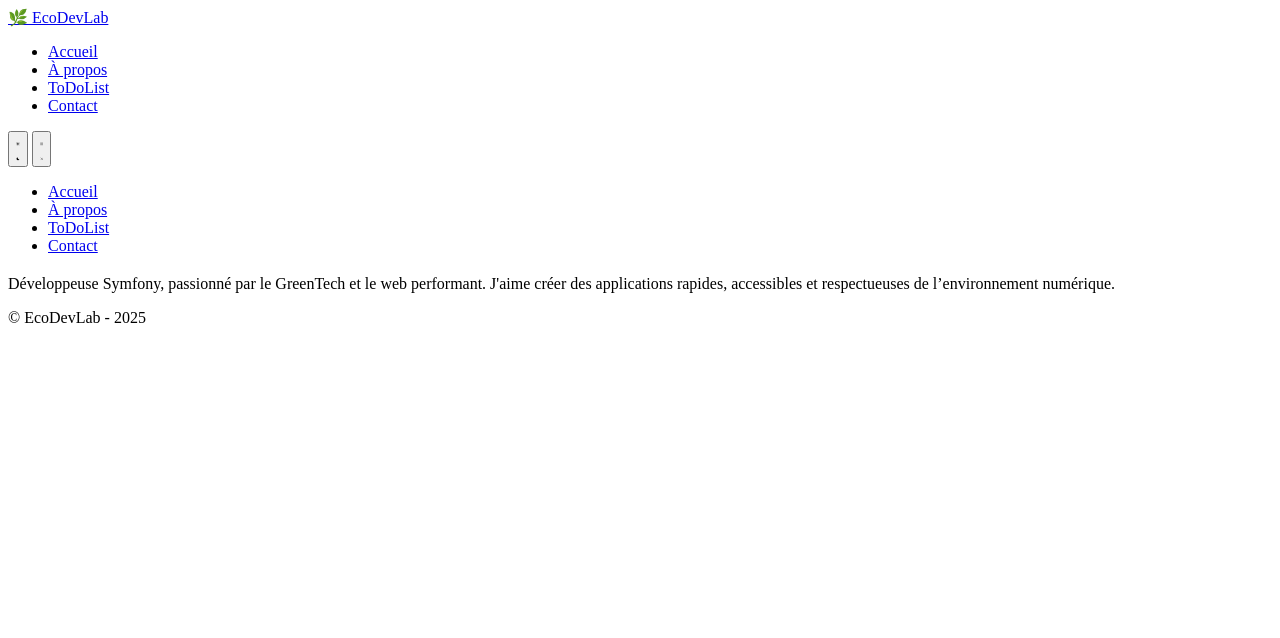
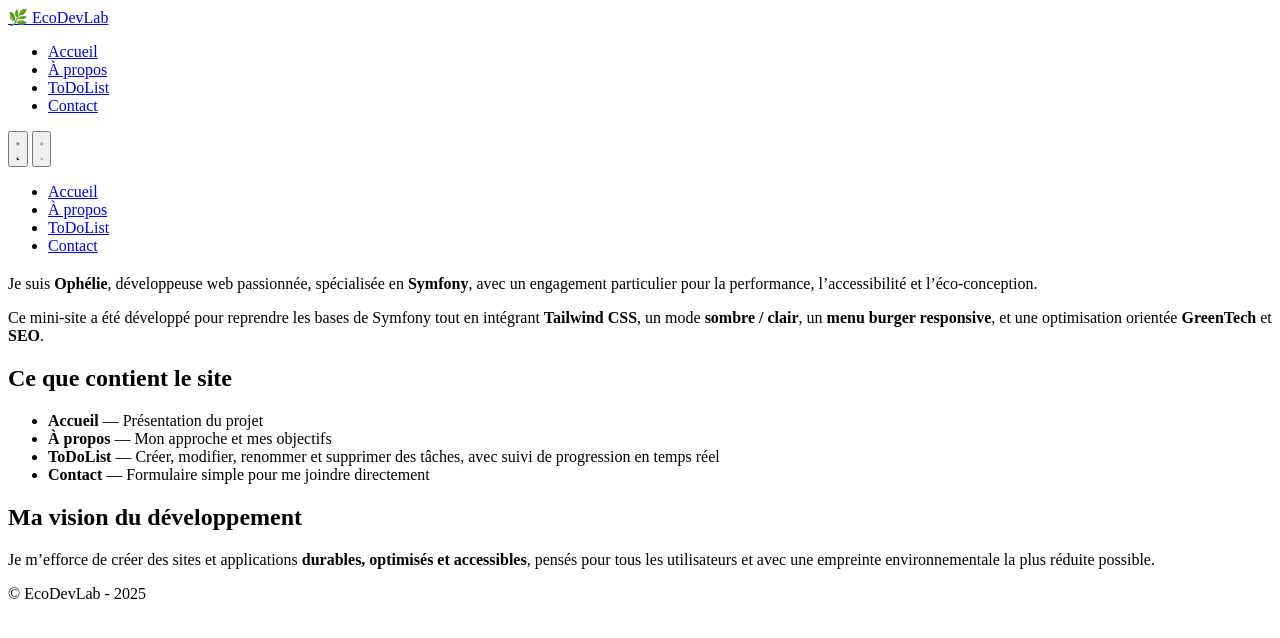
Before and after one commit to OpheliePDev/mini_site, a Symfony app: template templates/home/about.html.twig in a window 1280 px wide. Shown: the top 638 px of the page. Run offline with Twig, Linux system fonts and the light colour scheme; the template is opened without the code that fills it, so the values that code supplies are empty; some libraries are stand-ins or nearby versions.

Commit message:
Enrichment of the About page

```diff
--- a/assets/styles/components.css
+++ b/assets/styles/components.css
@@ -29,7 +29,6 @@
     /* Font plus grand et plus impactant, couleur plus sombre en Light Mode */
     @apply text-gray-800 text-2xl font-extrabold tracking-wide no-underline hover:text-teal-600 transition duration-200;
 }
-
 /* --- Menu Desktop (Règles de visibilité du menu principal) --- */
 .nav-desktop {
     @apply hidden lg:flex space-x-6 list-none p-0 m-0;
@@ -61,8 +60,6 @@ a:focus {
     /* Liens mobile doux */
     @apply text-gray-800 hover:bg-gray-200 block px-3 py-2 rounded-md text-base font-medium transition duration-150;
 }
-
-
 .footer {
     /* Design du footer plus doux et minimaliste */
     @apply bg-gray-50 py-8 mt-12 text-sm text-gray-600 text-center border-t-4 border-teal-600;
@@ -187,6 +184,9 @@ a:focus {
 }
 .task-date-info {
     @apply flex items-center;
+}
+.list-name {
+    @apply text-xl font-bold text-teal-800 hover:text-teal-400 transition mb-1;
 }
 /*
 |--------------------------------------------------------------------------
--- a/templates/home/about.html.twig
+++ b/templates/home/about.html.twig
@@ -5,8 +5,18 @@
 {% block body %}
 <main class="flex-1 max-w-5xl mx-auto px-6 py-10">
     <section class="about-intro">
-        <h1>{{ title }}</h1>
-        <p>Développeuse Symfony, passionné par le GreenTech et le web performant. J'aime créer des applications rapides, accessibles et respectueuses de l’environnement numérique.</p>
+        <h1 class="text-3xl font-bold mb-4">{{ title }}</h1>
+        <p>Je suis <strong>Ophélie</strong>, développeuse web passionnée, spécialisée en <strong>Symfony</strong>, avec un engagement particulier pour la performance, l’accessibilité et l’éco-conception.</p>
+        <p class="mt-4">Ce mini-site a été développé pour reprendre les bases de Symfony tout en intégrant <strong>Tailwind CSS</strong>, un mode <strong>sombre / clair</strong>, un <strong>menu burger responsive</strong>, et une optimisation orientée <strong>GreenTech</strong> et <strong>SEO</strong>.</p>
+        <h2 class="text-xl font-semibold mt-8">Ce que contient le site</h2>
+        <ul class="list-disc ml-6 mt-2">
+            <li><strong>Accueil</strong> — Présentation du projet</li>
+            <li><strong>À propos</strong> — Mon approche et mes objectifs</li>
+            <li><strong>ToDoList</strong> — Créer, modifier, renommer et supprimer des tâches, avec suivi de progression en temps réel</li>
+            <li><strong>Contact</strong> — Formulaire simple pour me joindre directement</li>
+        </ul>
+        <h2 class="text-xl font-semibold mt-8">Ma vision du développement</h2>
+        <p class="mt-2">Je m’efforce de créer des sites et applications <strong>durables, optimisés et accessibles</strong>, pensés pour tous les utilisateurs et avec une empreinte environnementale la plus réduite possible.</p>
     </section>
 </main>
 {% endblock %}
--- a/templates/task_list/_task_list_item.html.twig
+++ b/templates/task_list/_task_list_item.html.twig
@@ -8,7 +8,7 @@
     {# --- Informations de la Liste (Titre & Progression) --- #}
     <section class="flex-1 min-w-0 mb-2 sm:mb-0 mr-4">
 
-        <h2 class="text-xl font-bold text-gray-800 hover:text-green-700 transition mb-1">
+        <h2 class="list-name">
             <a href="{{ path('app_task_list_show', {'id': task_list.id}) }}" class="no-underline">
                 {{ task_list.name }}
             </a>
```
Also changed, not shown: templates/home/index.html.twig (+9 -3 lines).
